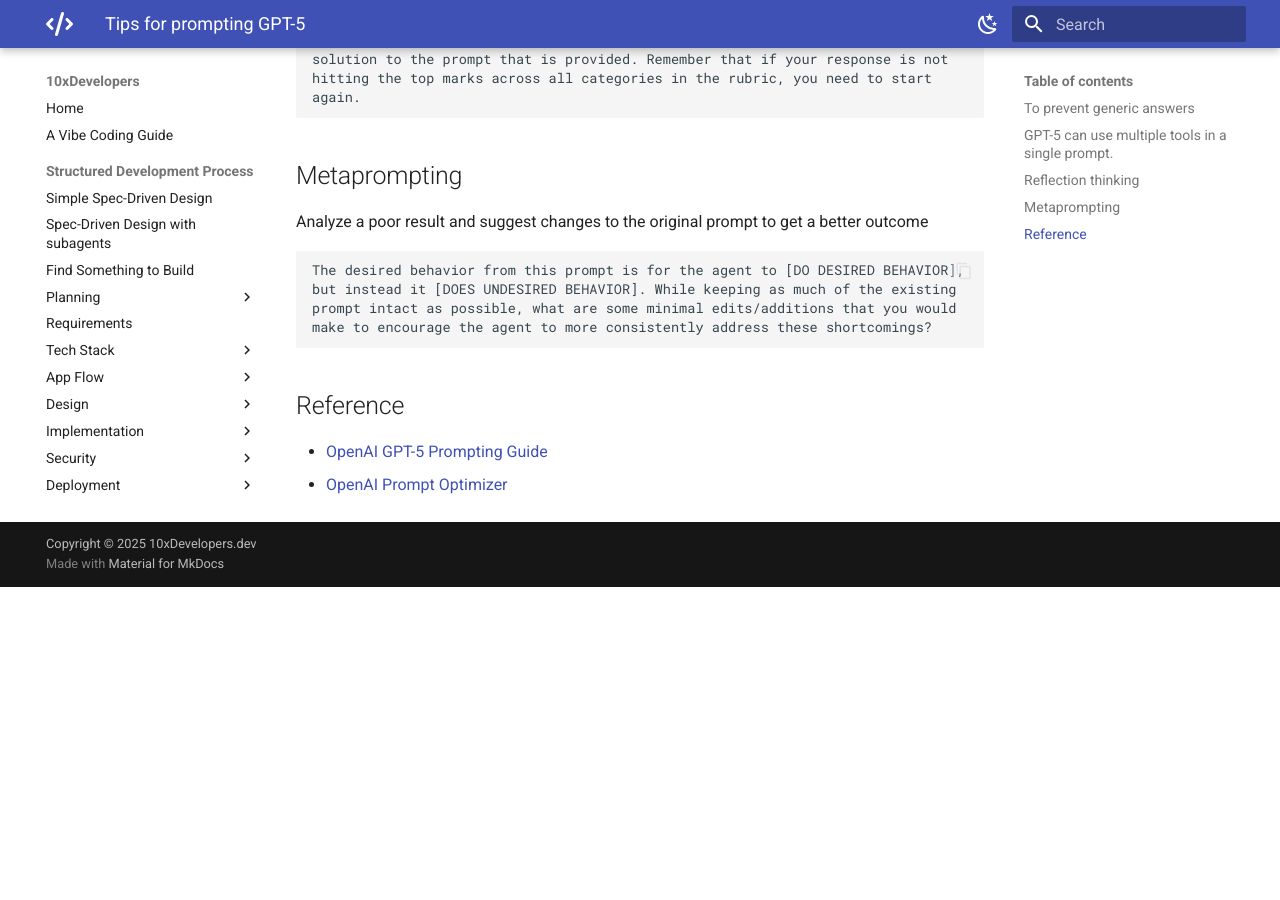
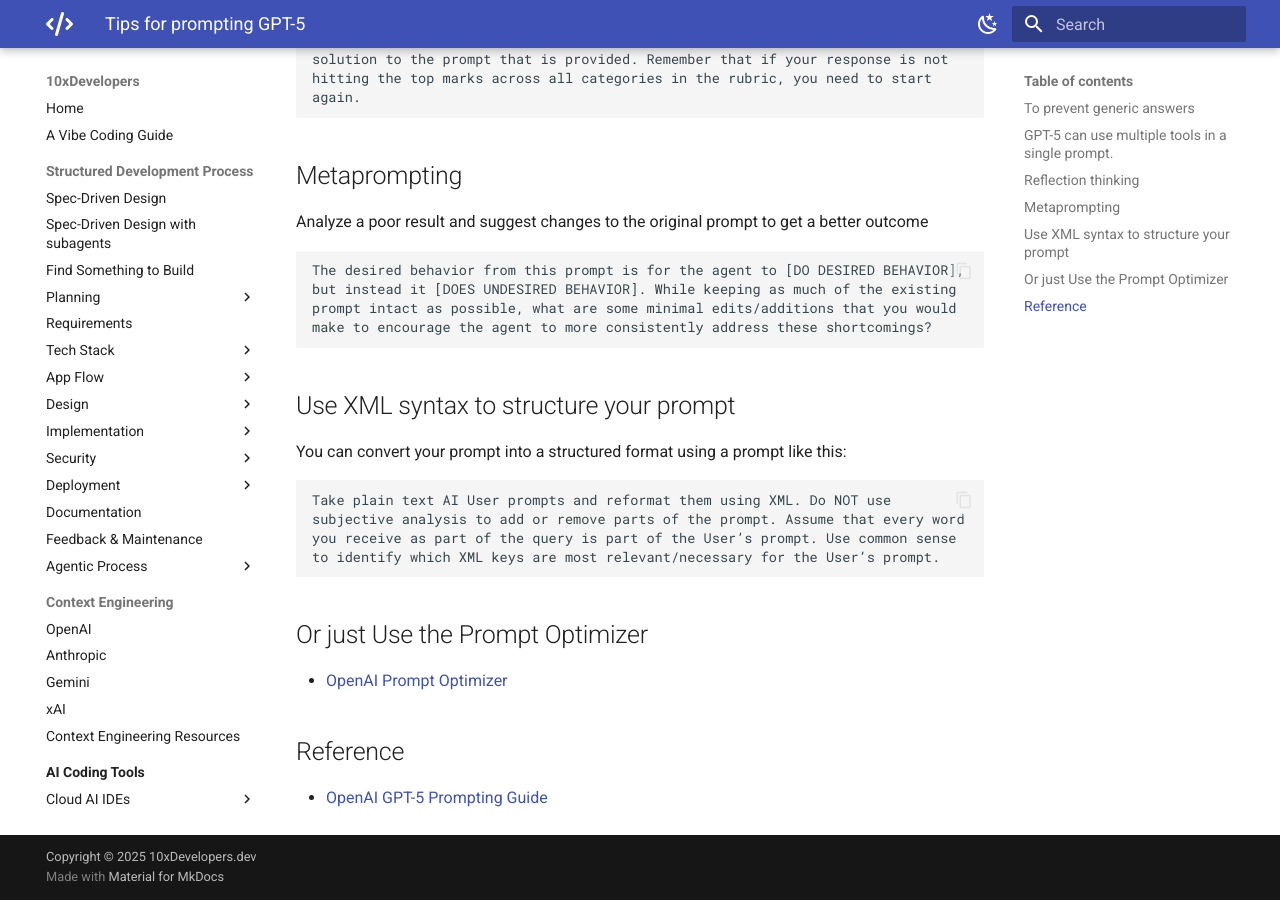
Before and after one commit to shlomoc/10xdev, an MkDocs documentation site: the page built from docs/reference/gpt-5-tips.md, in a window 1280 px wide and 900 px high, scrolled down 752 px. Built offline with MkDocs 1.6.1 and Material for MkDocs 9.7.7, drawn with Linux system fonts in a browser that asks for light colours; before the commit the page ends 1339 px from its top, so only the background shows below that.

Commit message:
docs: add XML prompt formatting guide and update debugging/testing resources

````diff
--- a/docs/reference/gpt-5-tips.md
+++ b/docs/reference/gpt-5-tips.md
@@ -11,6 +11,7 @@ Come up with the logo for the community, create a brand guidelines PDF, draft a
 
 Think hard about this, and give me a medium verbose answer
 ```
+
 ## Reflection thinking
 Use GPT-5 to grade its own output, which helps it to iterate and improve its results, especially for generating code
 
@@ -27,7 +28,16 @@ Analyze a poor result and suggest changes to the original prompt to get a better
 The desired behavior from this prompt is for the agent to [DO DESIRED BEHAVIOR], but instead it [DOES UNDESIRED BEHAVIOR]. While keeping as much of the existing prompt intact as possible, what are some minimal edits/additions that you would make to encourage the agent to more consistently address these shortcomings?
 ```
 
+## Use XML syntax to structure your prompt
+You can convert your prompt into a structured format using a prompt like this:
+
+```md
+Take plain text AI User prompts and reformat them using XML. Do NOT use subjective analysis to add or remove parts of the prompt. Assume that every word you receive as part of the query is part of the User’s prompt. Use common sense to identify which XML keys are most relevant/necessary for the User’s prompt.
+```
+
+## Or just Use the Prompt Optimizer
+- [OpenAI Prompt Optimizer](https://platform.openai.com/chat)
+
 ## Reference
 
 - [OpenAI GPT-5 Prompting Guide](https://cookbook.openai.com/examples/gpt-5/gpt-5_prompting_guide)
-- [OpenAI Prompt Optimizer](https://platform.openai.com/chat)
--- a/mkdocs.yml
+++ b/mkdocs.yml
@@ -78,7 +78,7 @@ nav:
   - Home: index.md
   - A Vibe Coding Guide: guides/ultimate-vibe-coding-guide.md
   - Structured Development Process:
-    - Simple Spec-Driven Design: structured/spec-driven-design.md
+    - Spec-Driven Design: structured/spec-driven-design.md
     - Spec-Driven Design with subagents: structured/claude-code-with-subagents.md
     - Find Something to Build:
       - Getting Started: structured/find/index.md
````
Also changed, not shown: docs/prompt-engineering/gemini.md (+1 -0 lines), docs/structured/implementation/debugging.md (+8 -1 lines).
